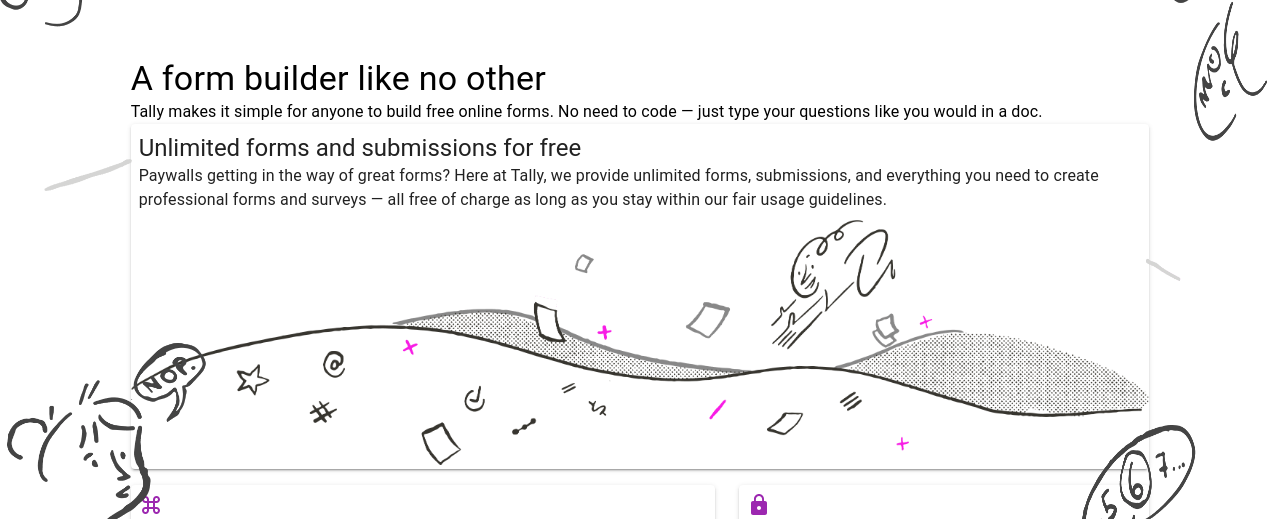
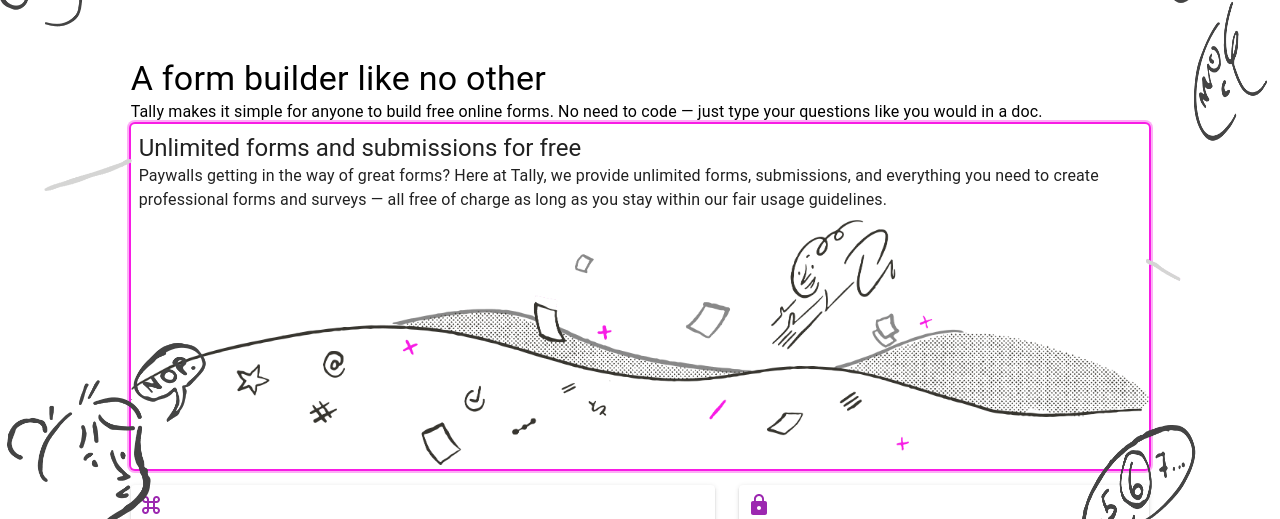
Before and after one commit to zeromcy/WebSite, a React (Create React App) app: page / in a window 1280 px wide. Shown: the part 900-1419 px from the top of the page. Built offline with nearby package versions, Linux system fonts and the light colour scheme.

Commit message:
style: 添加sub1紫色阴影;

```diff
--- a/src/components/sub1/index.js
+++ b/src/components/sub1/index.js
@@ -13,7 +13,11 @@
             <SubTitle1 content={'A form builder like no other'}></SubTitle1>
             <Sub1Content content={'Tally makes it simple for anyone to build free online forms. No need to code — just type your questions like you would in a doc.'}></Sub1Content>
 
-            <Paper elevation={2} sx={{ width: '100%' }}>
+            <Paper elevation={2}
+                sx={{
+                    width: '100%',
+                    boxShadow: 'rgb(248, 28, 229) 0px 0px 0px 2px, rgba(248, 28, 229, 0.36) 0px 0px 0px 4px'
+                }}>
                 <Grid container sx={{ p: 1 }}>
                     <SubTitle2 content={'Unlimited forms and submissions for free'}></SubTitle2>
                     <Sub2Content content={'Paywalls getting in the way of great forms? Here at Tally, we provide unlimited forms, submissions, and everything you need to create professional forms and surveys — all free of charge as long as you stay within our fair usage guidelines.'}></Sub2Content>
```
